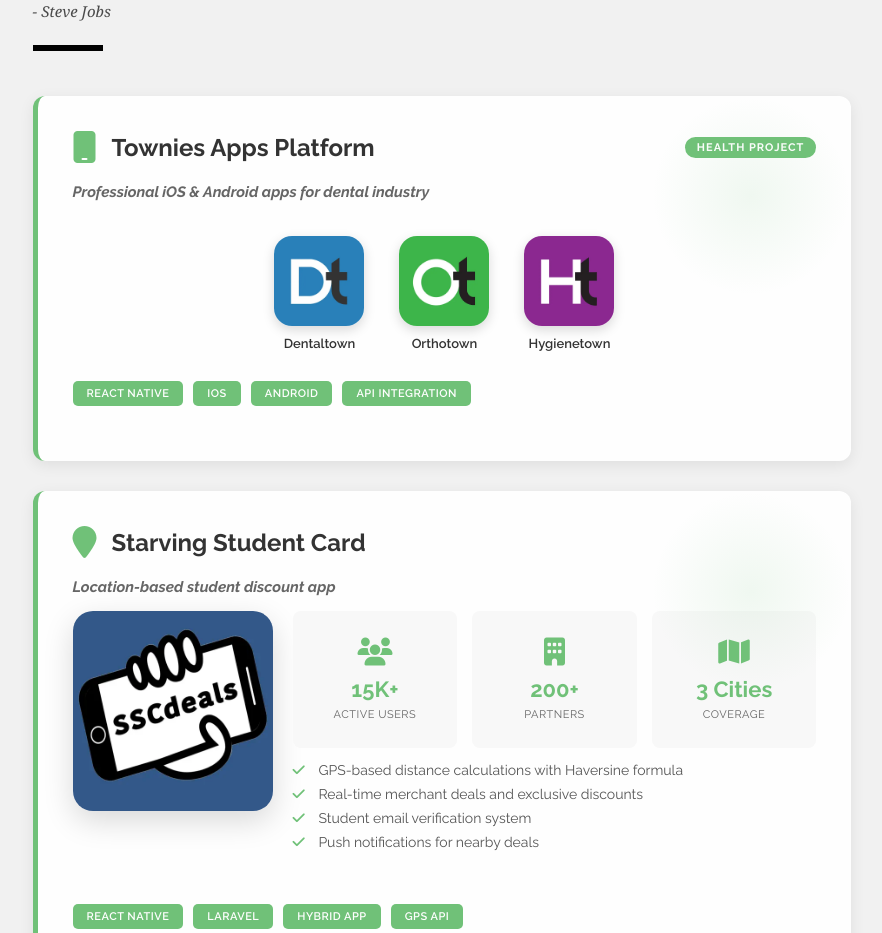
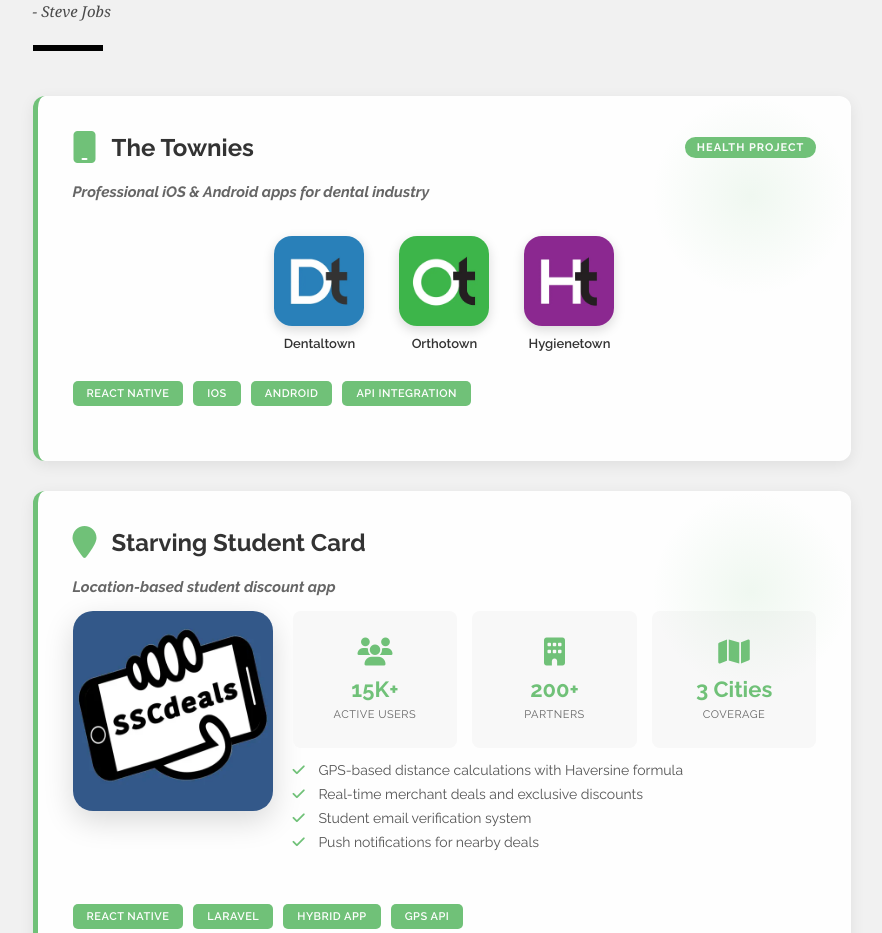
Before and after one commit to Brandon300055/TheBrandonian, a React (Vite) app: page / in a window 1280 px wide. Shown: the part 5380-6313 px from the top of the page, without its empty margins (323-1205 px from the left). Built offline with nearby package versions, Linux system fonts and the light colour scheme.

Commit message:
Content update

```diff
--- a/src/components/ProjectsSection/ProjectsSection.jsx
+++ b/src/components/ProjectsSection/ProjectsSection.jsx
@@ -47,7 +47,7 @@
         <div className="project-card">
           <div className="project-card-header">
             <i className="fa fa-mobile project-icon"></i>
-            <h3>Townies Apps Platform</h3>
+            <h3>The Townies</h3>
             <span className="badge-cofounder">Health Project</span>
           </div>
           <p className="project-tagline">Professional iOS & Android apps for dental industry</p>
```
